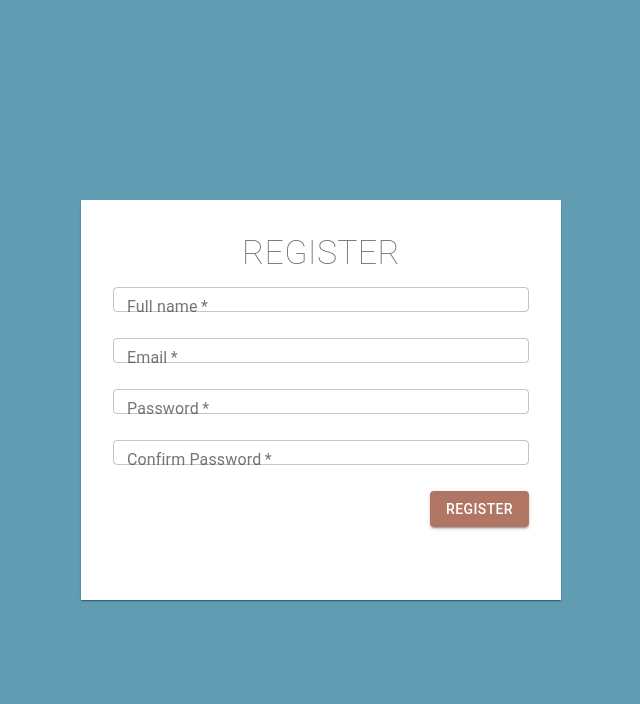
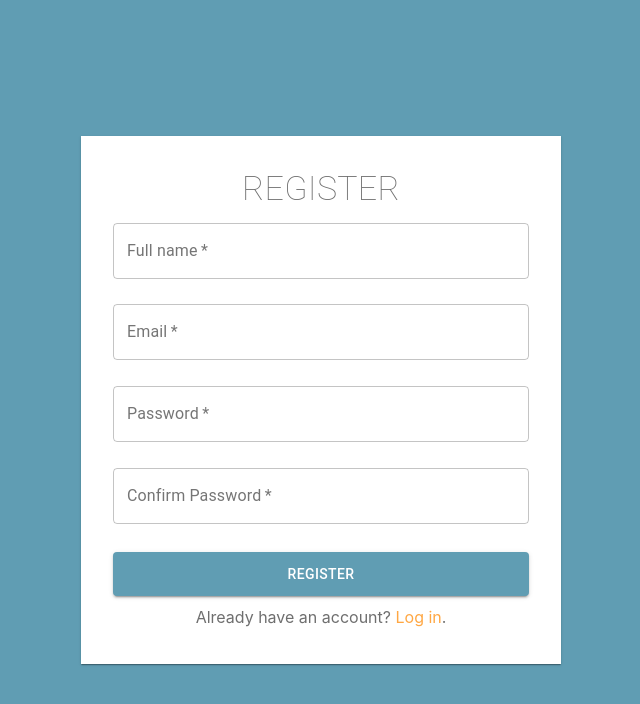
Before and after one commit to jesusriv/budget-app-react, a React (Create React App) app: page /register in a window 1280 px wide. Shown: the top 704 px of the page, without its empty margins (319-959 px from the left). Built offline with nearby package versions, Linux system fonts and the light colour scheme.

Commit message:
registration page styling

```diff
--- a/src/components/Form/LoginForm.tsx
+++ b/src/components/Form/LoginForm.tsx
@@ -86,6 +86,6 @@ const styles = {
         width: "100%",
         height: "2.7rem",
         marginTop: "1rem",
-        backgroundColor: `${customTheme.palette.primary.light}`
+        backgroundColor: `${customTheme.palette.primary.main}`
     },
 }
--- a/src/components/Form/RegisterForm.tsx
+++ b/src/components/Form/RegisterForm.tsx
@@ -8,6 +8,8 @@ import {
     Typography
 
 } from '@material-ui/core';
+
+import { Link } from 'react-router-dom';
 
 interface FormProps {
     name: String,
@@ -43,7 +45,7 @@ const Form: React.FC<FormProps> =  (props: FormProps) => {
                         type="string"
                         variant="outlined"
                         fullWidth={true}
-                        size="small"
+                        size="medium"
                     />
                 </FormControl>
                 <FormControl style={styles.control}>
@@ -57,7 +59,7 @@ const Form: React.FC<FormProps> =  (props: FormProps) => {
                         type="string"
                         variant="outlined"
                         fullWidth={true}
-                        size="small"
+                        size="medium"
                     />
                 </FormControl>
                 <FormControl style={styles.control}>
@@ -71,7 +73,7 @@ const Form: React.FC<FormProps> =  (props: FormProps) => {
                         type="string"
                         variant="outlined"
                         fullWidth={true}
-                        size="small"
+                        size="medium"
                     />
                 </FormControl>
                 <FormControl style={styles.control}>
@@ -85,11 +87,12 @@ const Form: React.FC<FormProps> =  (props: FormProps) => {
                         type="string"
                         variant="outlined"
                         fullWidth={true}
-                        size="small"
+                        size="medium"
                     />
                 </FormControl>
-                <Button variant="contained" color={"secondary"} style={styles.button}>Register</Button>
+                <Button variant="contained" color={"primary"} style={styles.button}>Register</Button>
             </form>
+            <p style={{textAlign: "center", marginTop: ".6rem"}}>Already have an account? <Link style={{color: "#ffa743"}} to="/login">Log in</Link>.</p>
         </Paper>
     )
 }
@@ -99,7 +102,7 @@ export default Form;
 const styles = {
     paper: {
         width: '30rem',
-        height: '25rem',
+        height: '33rem',
         padding: "2rem 2rem"
     },
     form: {
@@ -111,7 +114,9 @@ const styles = {
         margin: ".8rem 0"
     },
     button: {
-        margin: ".8rem 0",
+        width: '100%',
+        height: "2.7rem",
+        marginTop: "1rem",
         alignSelf: "flex-end"
     },
 }
--- a/src/pages/Login/Login.tsx
+++ b/src/pages/Login/Login.tsx
@@ -2,9 +2,6 @@ import React from 'react';
 
 import customTheme from '../../theme/CustomTheme/CustomTheme';
 import Form from '../../components/Form/LoginForm';
-
-import { Paper, Typography } from '@material-ui/core';
-import { Link } from 'react-router-dom';
 
 type LoginState = {
     email: String,
```
Also changed, not shown: src/pages/Register/Register.tsx (+0 -7 lines).
